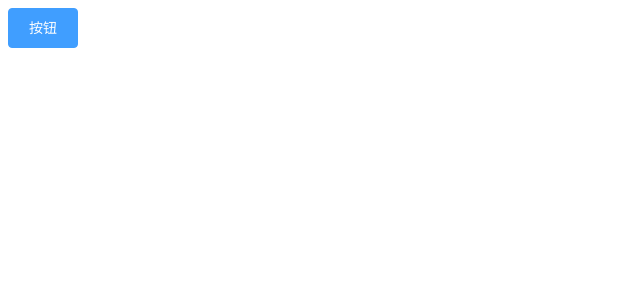
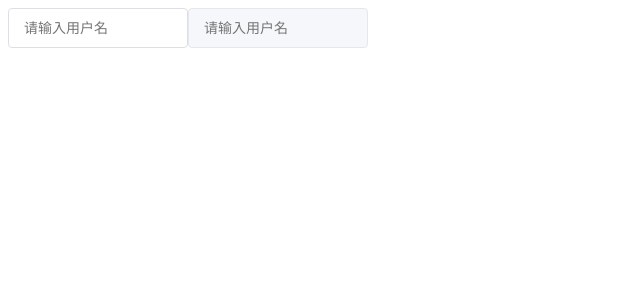
Before and after one commit to Pengzhenglong/dragons-ui, a Vue app: page / in a window 1280 px wide. Shown: the top 300 px of the page, without its empty margins (0-640 px from the left). Built offline with nearby package versions, Linux system fonts and the light colour scheme.

Commit message:
add input

```diff
--- a/src/App.vue
+++ b/src/App.vue
@@ -1,133 +1,26 @@
 <template>
   <div id="app">
-    <!-- button按钮 -->
-    <!-- <div class="row">
-          <dg-button @click="fn">按钮</dg-button>
-      <dg-button type="primary">按钮 </dg-button>
-      <dg-button type="success">按钮 </dg-button>
-      <dg-button type="info">按钮 </dg-button>
-      <dg-button type="waring">按钮 </dg-button>
-      <dg-button type="danger">按钮 </dg-button>
-    </div>
-        <div class="row">
-      <dg-button @click="fn"   disabled>按钮</dg-button>
-      <dg-button type="primary"   disabled>按钮 </dg-button>
-      <dg-button type="success"   disabled>按钮 </dg-button>
-      <dg-button type="info"   disabled>按钮 </dg-button>
-      <dg-button type="waring"   disabled>按钮 </dg-button>
-      <dg-button type="danger"   disabled>按钮 </dg-button>
-    </div>
-    <div class="row">
-      <dg-button plain>按钮</dg-button>
-      <dg-button type="primary" plain>按钮 </dg-button>
-      <dg-button type="success" plain>按钮 </dg-button>
-      <dg-button type="info" plain>按钮 </dg-button>
-      <dg-button type="waring" plain>按钮 </dg-button>
-      <dg-button type="danger" plain>按钮 </dg-button>
-    </div>
-    <div class="row">
-      <dg-button round icon="dg-icon-check">按钮</dg-button>
-      <dg-button type="primary" round icon="dg-icon-check">按钮 </dg-button>
-      <dg-button type="success" round icon="dg-icon-check">按钮 </dg-button>
-      <dg-button type="info" round icon="dg-icon-check">按钮 </dg-button>
-      <dg-button type="waring" round icon="dg-icon-check">按钮 </dg-button>
-      <dg-button type="danger" round icon="dg-icon-check">按钮 </dg-button>
-    </div>
-    <div class="row">
-      <dg-button circle plain>龙</dg-button>
-      <dg-button type="primary" circle plain>龙 </dg-button>
-      <dg-button type="success" circle plain>龙 </dg-button>
-      <dg-button type="info" circle plain>龙 </dg-button>
-      <dg-button type="waring" circle plain>龙 </dg-button>
-      <dg-button type="danger" circle plain>龙 </dg-button>
-    </div>
-    <div class="row">
-      <dg-button circle plain icon="dg-icon-delete"></dg-button>
-      <dg-button type="primary" circle plain icon="dg-icon-delete"> </dg-button>
-      <dg-button type="success" circle plain icon="dg-icon-delete"> </dg-button>
-      <dg-button type="info" circle plain icon="dg-icon-delete"> </dg-button>
-      <dg-button type="waring" circle plain icon="dg-icon-delete"> </dg-button>
-      <dg-button type="danger" circle plain icon="dg-icon-delete"> </dg-button>
-    </div> -->
-
-    <dg-button type="primary" @click="visible = true">按钮</dg-button>
-    <!-- dialog对话框   ，sync是一个语法糖-->
-    <dg-dialog width="50%" top="20px" :visible.sync="visible" >
-      <ul>
-        <li>1</li>
-        <li>2</li>
-        <li>3</li>
-      </ul>
-      <template v-slot:footer>
-        <dg-button @click="visible = false">取消</dg-button>
-        <dg-button type="primary" @click="visible = false">确定</dg-button>
-      </template>
-    </dg-dialog>
-    <dg-dialog>
-      <template v-slot:title>
-        <h3>我是标题</h3>
-      </template>
-    </dg-dialog>
-    <!-- 1.  :money="money"  @update:money -->
-    <!-- <demo  :visible='visible'  :money="money"  @update:money="fn1"></demo> -->
-    <!-- <demo :visible.sync="visible"  :money.sync="money"></demo> -->
-    <!-- <transition  name="fade">
-      <div v-show="visible">我是一个文本</div>
-    </transition> -->
+   <dg-input   placeholder="请输入用户名"  ></dg-input>
+    <dg-input   placeholder="请输入用户名" type="password"   disabled="disabled" name="name" ></dg-input>
   </div>
 </template>
 
 <script>
-// import demo from './demo/demo.vue'
+
 export default {
   name: 'App',
   components: {
-    // demo
-  },
-  data () {
-    return {
-      visible: false,
-      money: 100
-    }
-  },
-  methods: {
-    // fn () {
-    //   console.log(123)
-    // }
-    // 子传父
-    close (value) {
-      this.visible = value
-    },
-    fn1 (value) {
-      this.money = value
-    }
+
   }
+
 }
 </script>
 
-<style lang="scss"  scoped>
-.fade-enter{
-  opacity: 0;
+<style lang="scss">
+#app{
+  .dg-input{
+  width:180px;
 }
-.fade-enter-to{
-  opacity: 1;
 }
-.fade-enter-active{
-  transition: all 0.5s;
-}
-.fade-leave{
-  opacity: 1;
-}
-.fade-leave-to{
-  opacity: 0;
-}
-.fade-leave-active{
-  transition:all .5s;
-}
-.row {
-  margin-bottom: 20px;
-  .dg-button {
-    margin-right: 20px;
-  }
-}
+
 </style>
--- /dev/null
+++ b/src/components/input.vue
@@ -0,0 +1,73 @@
+<template>
+  <div class="dg-input">
+    <input
+      class="dg-input__inner"
+      :placeholder="placeholder"
+      :type="type"
+      :disabled="disabled"
+      :name="name"
+       :class="{'is-disabled': disabled}"
+    />
+  </div>
+</template>
+
+<script>
+export default {
+  name: 'DgInput',
+  props: {
+    placeholder: {
+      type: String,
+      default: ''
+    },
+    type: {
+      type: String,
+      default: 'text'
+    },
+    disabled: {
+      type: Boolean,
+      default: false
+    },
+    name: {
+      type: String,
+      default: ''
+    }
+  }
+}
+</script>
+
+<style  lang="scss"  scoped>
+.dg-input {
+  width: 100%;
+  position: relative;
+  font-size: 14px;
+  display: inline-block;
+  .dg-input__inner {
+    -webkit-appearance: none;
+    background-color: #fff;
+    background-image: none;
+    border-radius: 4px;
+    border: 1px solid #dcdfe6;
+    box-sizing: border-box;
+    color: #606266;
+    display: inline-block;
+    font-size: inherit;
+    height: 40px;
+    line-height: 40px;
+    outline: none;
+    padding: 0 15px;
+    transition: border-color 0.2s cubic-bezier(0.645, 0.045, 0.355, 1);
+    width: 100%;
+
+    &:focus {
+      outline: none;
+      border-color: #409eff;
+    }
+    &.is-disabled {
+      background-color: #f5f7fa;
+      border-color: #e4e7ed;
+      color: #c0c4cc;
+      cursor: not-allowed;
+    }
+  }
+}
+</style>
--- a/src/main.js
+++ b/src/main.js
@@ -2,10 +2,12 @@
 import App from './App.vue'
 import DgButton from './components/button.vue'
 import DgDialog from './components/dialog.vue'
+import DgInput from './components/input.vue'
 import './assets/fonts/font.scss'
 
 Vue.component(DgButton.name, DgButton)
 Vue.component(DgDialog.name, DgDialog)
+Vue.component(DgInput.name, DgInput)
 
 Vue.config.productionTip = false
 
```
Also changed, not shown: src/App备份1.vue (added, +133 -0 lines).
